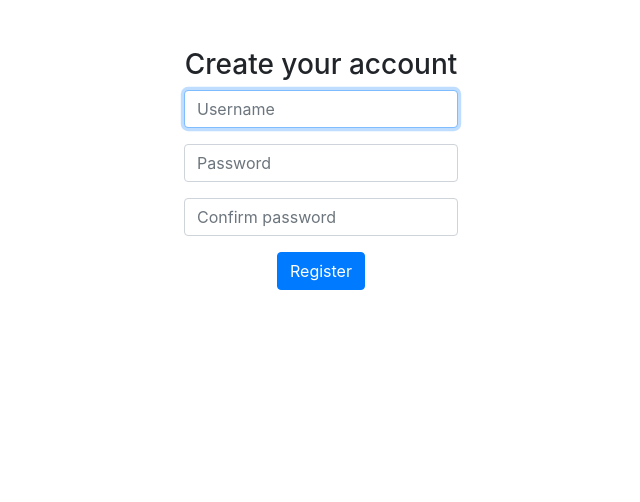
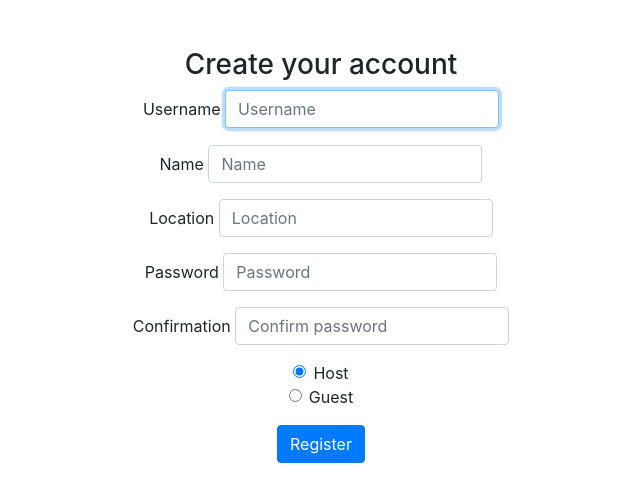
Before and after one commit to zubairwazir/host-guest-review-app-flask, a Flask app: template templates/register.html in a window 1280 px wide. Shown: the part 58-560 px from the top of the page, without its empty margins (319-959 px from the left). Run offline with Flask 2, Linux system fonts and the light colour scheme; the template is opened without the code that fills it, so the values that code supplies are empty; some libraries are stand-ins or nearby versions.

Commit message:
paritially completed login and register routes (#3)

```diff
--- a/app.py
+++ b/app.py
@@ -1,4 +1,9 @@
-from flask import Flask, request, session, render_template
+import uuid
+
+from flask import Flask, session, render_template, request, redirect, flash
+
+from database.guests import guests
+from database.hosts import hosts
 
 app = Flask(__name__)
 app.config["SECRET_KEY"] = "1c0acd1d7fef474eafc15dee4c6687de"
@@ -11,22 +16,118 @@ def home():
     return render_template("index.html")
 
 
-@app.route("/register", methods=["POST"])
+@app.route("/register", methods=["GET", "POST"])
 def register():
-    return render_template("register.html")
+    session.clear()
+
+    # User reached route via POST (as by submitting a form via POST)
+    if request.method == "POST":
+
+        # Ensure username was submitted
+        if not request.form.get("username"):
+            return render_template("error.html", message="must provide username")
+
+        if not request.form.get("name"):
+            return render_template("error.html", message="must provide name")
+
+        if not request.form.get("location"):
+            return render_template("error.html", message="must provide location")
+
+        # Ensure password was submitted
+        elif not request.form.get("password"):
+            return render_template("error.html", message="must provide password")
+
+        # Ensure confirmation was submitted
+        elif not request.form.get("confirmation"):
+            return render_template("error.html", message="must confirm password")
+
+        # Check passwords are equal
+        elif not request.form.get("password") == request.form.get("confirmation"):
+            return render_template("error.html", message="passwords didn't match")
+
+        new_user = {
+            "id": uuid.uuid4().hex,
+            "username": request.form.get("username"),
+            "name": request.form.get("name"),
+            "password": request.form.get("password"),
+            "location": request.form.get("location")
+        }
+
+        user_type = request.form.get("user_type")
+
+        if user_type == "guest":
+            guests.append(new_user)
+        elif user_type == "host":
+            new_user["services"] = request.form.get("services")
+            hosts.append(new_user)
+
+        flash('Account created', 'info')
+
+        # Redirect user to login page
+        return redirect("/login")
+
+    # User reached route via GET (as by clicking a link or via redirect)
+    else:
+        return render_template("register.html")
+
 
 @app.route("/login", methods=["GET", "POST"])
 def login():
-    return render_template("login.html")
+    # Forget any user_id
+    session.clear()
+
+    if request.method == "POST":
+        print(request.form)
+        if not request.form.get("username"):
+            return render_template("error.html", message="must provide username")
+
+        elif not request.form.get("password"):
+            return render_template("error.html", message="must provide password")
+
+        username = request.form.get("username")
+        password = request.form.get("password")
+        user_type = request.form.get("user_type")
+
+        if user_type == "host":
+            user = [usr for usr in hosts if usr["password"] == password and usr["username"] == username]
+        else:
+            user = [usr for usr in guests if usr["password"] == password and usr["username"] == username]
+
+        if not user:
+            return render_template("error.html", message="username or password is incorrect. Try again!")
+
+        user = user[0]
+        session["user_id"] = user["id"]
+        session["username"] = user["username"]
+        session["user_type"] = user_type
+
+        # Redirect user to home page
+        return redirect("/")
+
+    # User reached route via GET (as by clicking a link or via redirect)
+    else:
+        return render_template("login.html")
+
+
+@app.route("/logout")
+def logout():
+    # Forget any user ID
+    session.clear()
+
+    # Redirect user to login form
+    return redirect("/login")
+
 
 @app.route("/users")
 def list_users():
     user_type = session.get("user_type")
     return user_type or ""
 
+
 @app.route("/result")
 def result():
     return render_template("result.html")
 
+
 if __name__ == "__main__":
     app.run(debug=True)
--- a/database/guests.py
+++ b/database/guests.py
@@ -2,7 +2,8 @@ guests = [
     {
         "id": "a49b786306f149e997da117f8bd37334",
         "name": "Mark Jones",
-        "password": 123456,
+        "password": "123456",
+        "username": "mark_jones",
         "location": "Ukraine",
         "profile_image": "statics/images/mark_jones.jpeg",
         "overall_ratings": 4.8,
@@ -28,7 +29,8 @@ guests = [
         "id": "fb0e6fe953b4405db0d0425e3d718814",
         "name": "Adam K.",
         "location": "Bermingham, United Kingdom",
-        "password": 123456,
+        "password": "123456",
+        "username": "adam_k",
         "profile_image": "statics/images/adam.jpeg",
         "overall_ratings": 4.8,
         "ratings": [
--- a/database/hosts.py
+++ b/database/hosts.py
@@ -3,7 +3,7 @@ hosts = [
         "id": "02c2783766494440b57ce19fc6ad5c58",
         "name": "Abdullah",
         "username": "abdullah",
-        "password": 123456,
+        "password": "123456",
         "location": "Jeddah, SA",
         "profile_image": "statics/images/abdullah.jpeg",
         "services": ["Free Hosting in Home", "Tour Guide", "City Tours", "Car Pick Up"],
@@ -31,7 +31,7 @@ hosts = [
         "id": "afc27b8c466e49beaaf4cf1fbe81de80",
         "name": "Karim",
         "username": "karim",
-        "password": 123456,
+        "password": "123456",
         "location": "Dubai, UAE",
         "profile_image": "statics/images/karim.jpeg",
         "services": ["Tour Guide", "City Tours"],
--- a/templates/layout.html
+++ b/templates/layout.html
@@ -2,20 +2,21 @@
 <html lang="en">
 
 <head>
-    <meta charset="utf-8" />
+    <meta charset="utf-8"/>
     <meta name="viewport" content="width=device-width, initial-scale=1, shrink-to-fit=no">
 
-    <link rel="stylesheet" href="https://stackpath.bootstrapcdn.com/bootstrap/4.1.3/css/bootstrap.min.css" integrity="sha384-MCw98/SFnGE8fJT3GXwEOngsV7Zt27NXFoaoApmYm81iuXoPkFOJwJ8ERdknLPMO"
-        crossorigin="anonymous">
+    <link rel="stylesheet" href="https://maxcdn.bootstrapcdn.com/bootstrap/4.0.0/css/bootstrap.min.css"
+          integrity="sha384-Gn5384xqQ1aoWXA+058RXPxPg6fy4IWvTNh0E263XmFcJlSAwiGgFAW/dAiS6JXm" crossorigin="anonymous">
     <link rel="stylesheet" href="../static/style.css">
-
-    <script src="https://code.jquery.com/jquery-3.3.1.slim.min.js" integrity="sha384-q8i/X+965DzO0rT7abK41JStQIAqVgRVzpbzo5smXKp4YfRvH+8abtTE1Pi6jizo"
+    <script src="https://code.jquery.com/jquery-3.2.1.slim.min.js"
+            integrity="sha384-KJ3o2DKtIkvYIK3UENzmM7KCkRr/rE9/Qpg6aAZGJwFDMVNA/GpGFF93hXpG5KkN"
             crossorigin="anonymous"></script>
-    <script src="https://cdnjs.cloudflare.com/ajax/libs/popper.js/1.14.3/umd/popper.min.js" integrity="sha384-ZMP7rVo3mIykV+2+9J3UJ46jBk0WLaUAdn689aCwoqbBJiSnjAK/l8WvCWPIPm49"
+    <script src="https://cdnjs.cloudflare.com/ajax/libs/popper.js/1.12.9/umd/popper.min.js"
+            integrity="sha384-ApNbgh9B+Y1QKtv3Rn7W3mgPxhU9K/ScQsAP7hUibX39j7fakFPskvXusvfa0b4Q"
             crossorigin="anonymous"></script>
-    <script src="https://stackpath.bootstrapcdn.com/bootstrap/4.1.3/js/bootstrap.min.js" integrity="sha384-ChfqqxuZUCnJSK3+MXmPNIyE6ZbWh2IMqE241rYiqJxyMiZ6OW/JmZQ5stwEULTy"
+    <script src="https://maxcdn.bootstrapcdn.com/bootstrap/4.0.0/js/bootstrap.min.js"
+            integrity="sha384-JZR6Spejh4U02d8jOt6vLEHfe/JQGiRRSQQxSfFWpi1MquVdAyjUar5+76PVCmYl"
             crossorigin="anonymous"></script>
-
     <title>Project 1: {% block title %}{% endblock %}</title>
 </head>
 
--- a/templates/register.html
+++ b/templates/register.html
@@ -9,13 +9,42 @@
     <h3>Create your account</h3>
     <form action="/register" method="post">
         <div class="form-group">
-            <input autocomplete="off" autofocus class="form-control" name="username" placeholder="Username" type="text"/>
+            <label for="Username">Username</label>
+            <input autocomplete="off" autofocus class="form-control" name="username" placeholder="Username"
+                   type="text"/>
+
         </div>
         <div class="form-group">
+            <label class="form-check-label" for="Name">Name</label>
+            <input autocomplete="off" autofocus class="form-control" name="name" placeholder="Name" type="text"/>
+        </div>
+        <div class="form-group">
+            <label class="form-check-label" for="location">Location</label>
+            <input autocomplete="off" autofocus class="form-control" name="location" placeholder="Location"
+                   type="text"/>
+        </div>
+        <div class="form-group">
+            <label class="form-check-label" for="password">Password</label>
             <input class="form-control" name="password" placeholder="Password" type="password"/>
         </div>
         <div class="form-group">
+            <label class="form-check-label" for="confirmation">Confirmation</label>
             <input class="form-control" name="confirmation" placeholder="Confirm password" type="password"/>
+
+        </div>
+        <div class="form-group">
+            <div class="form-check">
+                <input class="form-check-input" type="radio" name="user_type" id="user_type_host" value="host" checked>
+                <label class="form-check-label" for="user_type_host">
+                    Host
+                </label>
+            </div>
+            <div class="form-check">
+                <input class="form-check-input" type="radio" name="user_type" id="user_type_guest" value="guest">
+                <label class="form-check-label" for="user_type_guest">
+                    Guest
+                </label>
+            </div>
         </div>
         <button class="btn btn-primary" type="submit">Register</button>
     </form>
```
Also changed, not shown: templates/login.html (+16 -3 lines). Lines whose indentation alone changed are shown as unchanged.
